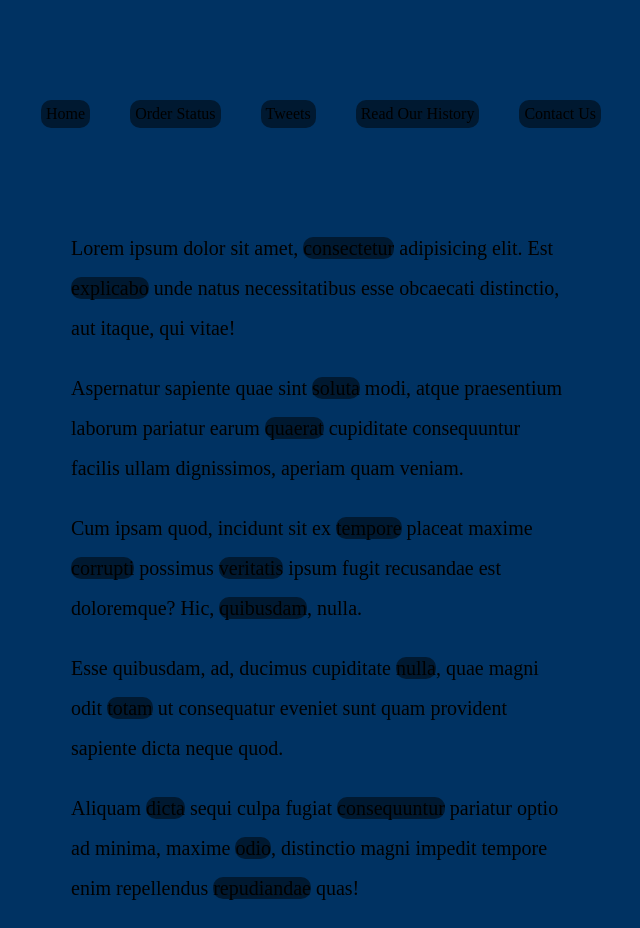
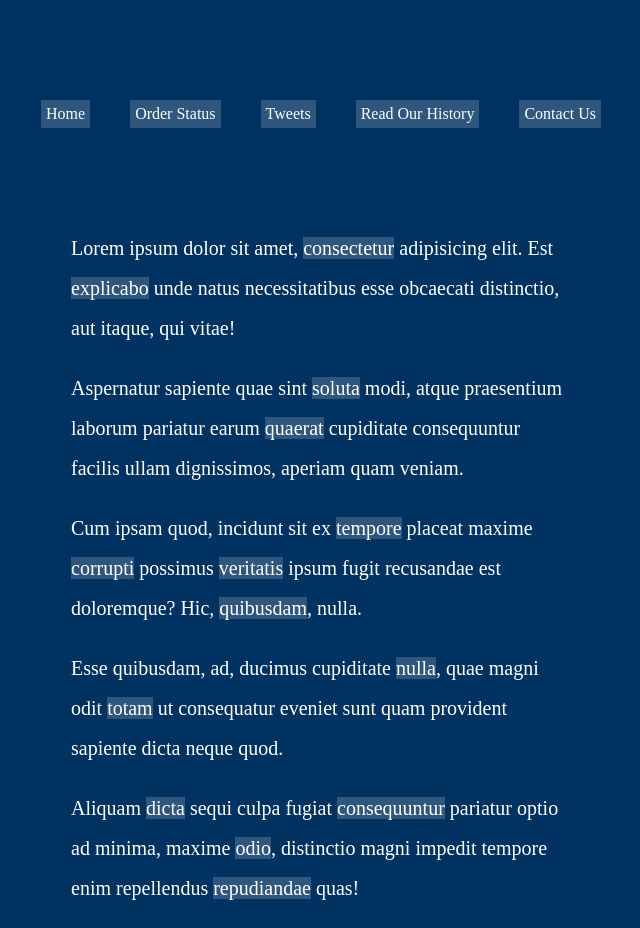
Before and after one commit to Calberk/Javascript30_Practice, a website: page 21 - Link Follow/linkFollow.html in a window 1280 px wide. Shown: the whole page, without its empty margins (319-959 px from the left). Drawn offline with Linux system fonts and the light colour scheme.

Commit message:
corrections to link highlight functionality

```diff
--- a/21 - Link Follow/style.css
+++ b/21 - Link Follow/style.css
@@ -11,6 +11,7 @@ body {
     margin: 0;
     font-family: san-serif;
     background: #003262;
+    color: #fff;
 }
 
 .wrapper {
@@ -23,9 +24,9 @@ body {
 
 a {
     text-decoration: none;
-    color: black;
-    background: rgba(0,0,0,0.5);
-    border-radius: 10px
+    color: #fff;
+    background: rgba(236, 233, 233, 0.2);
+    /* border-radius: 10px */
 }
 
 .highlight {
@@ -33,10 +34,11 @@ a {
     border-bottom: 2px solid white;
     position: absolute;
     top: 0;
-    background: white;
+    background: rgba(253, 181, 21);
+    /* color: black; */
     left: 0;
     z-index: -1;
-    border-radius: 20px;
+    /* border-radius: 10px; */
     display: block;
     box-shadow: 0 0 10px rgba(0,0,0,0.2);
 }
@@ -53,5 +55,5 @@ a {
     display: inline-block;
     padding: 5px;
     margin: 0 20px;
-    color: black;
+    /* color: black; */
 }
```
Also changed, not shown: 21 - Link Follow/linkFollow.html (+6 -0 lines).
